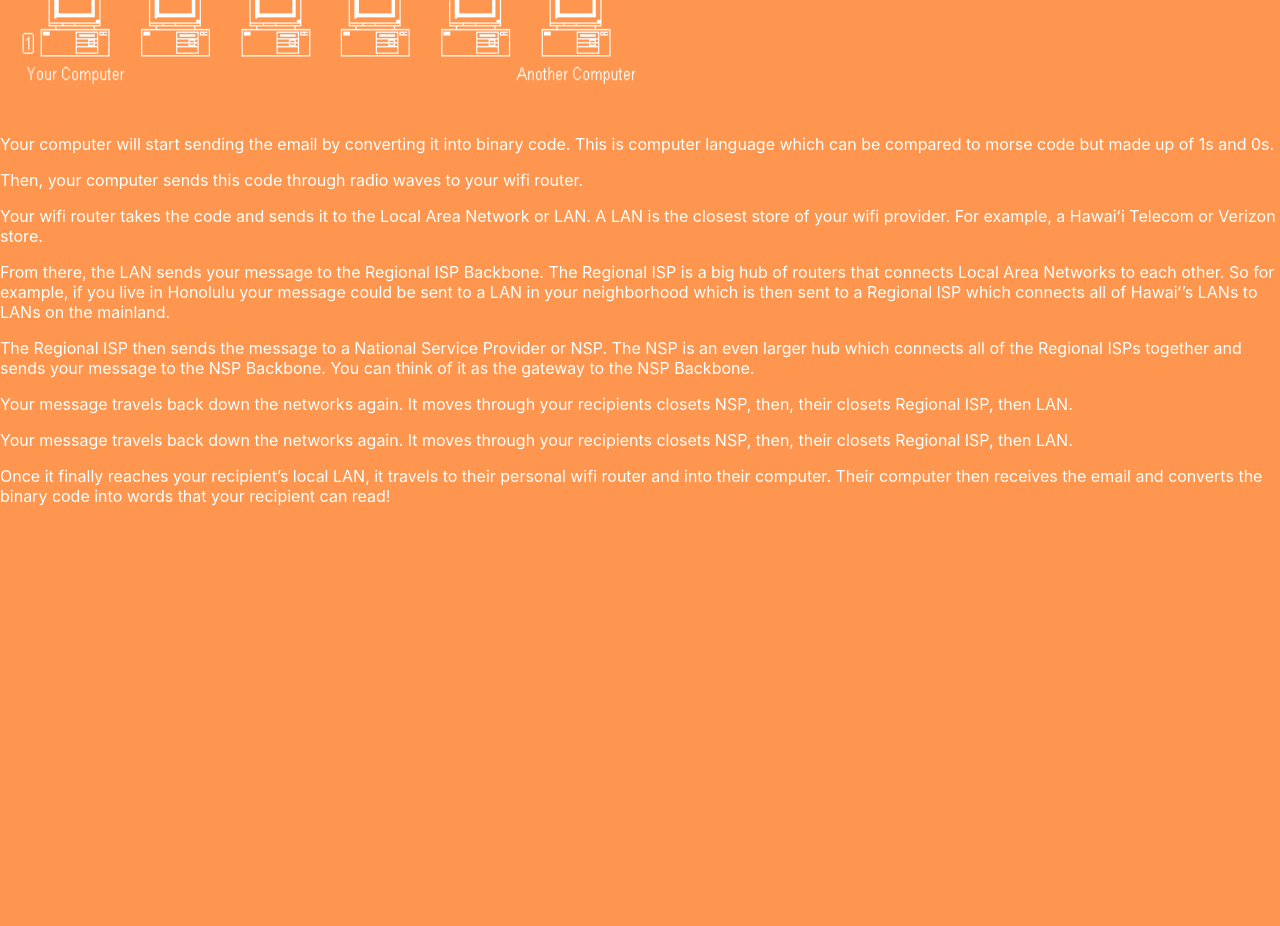
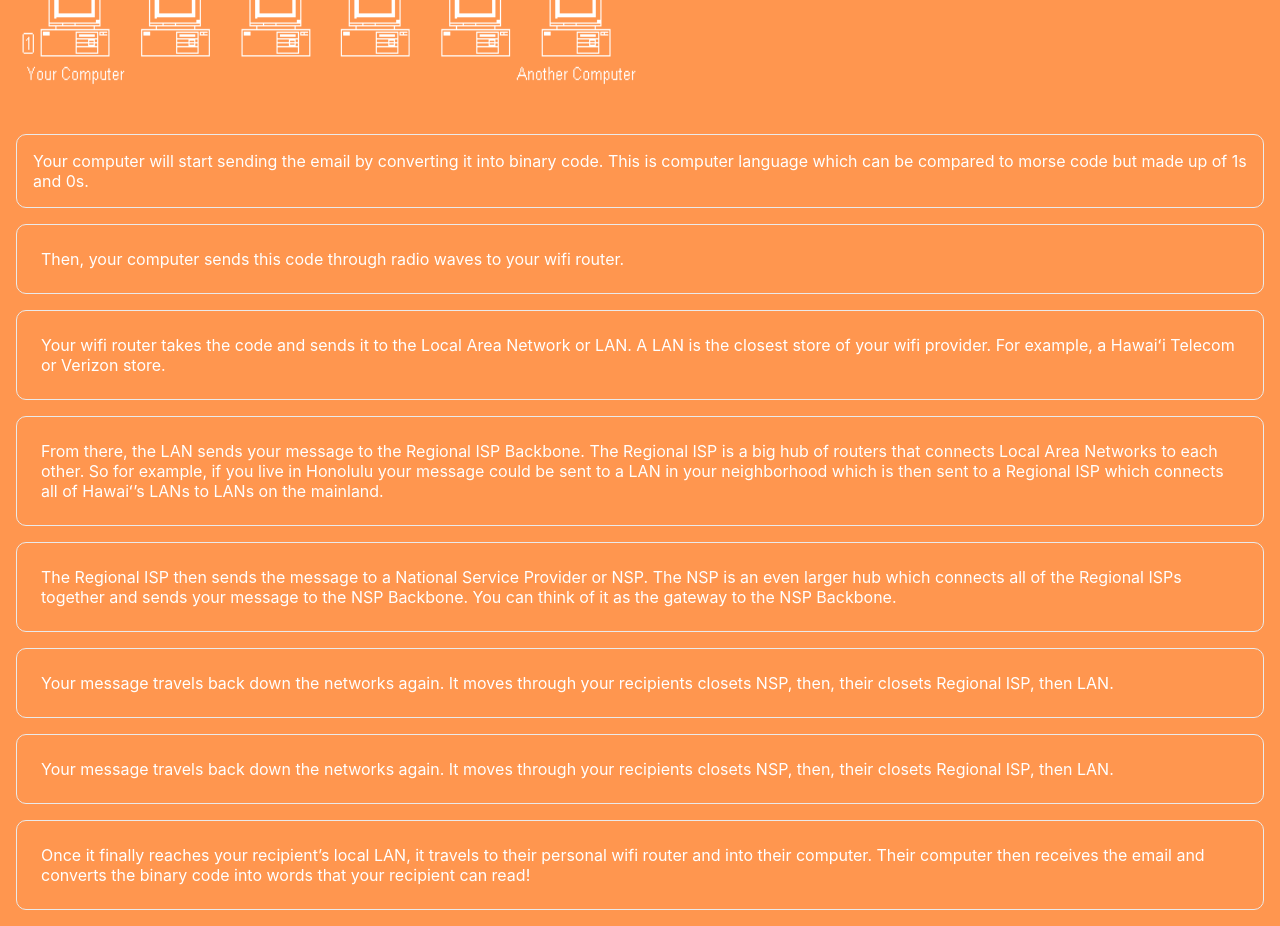
Before and after one commit to HACC2022/SouthShoreCoders, a Next.js app in the folder next-site/: page /internet in a window 1280 px wide. Shown: the part 720-1646 px from the top of the page. Before the commit the page ends 1242 px from the top, so only its background shows below. Built offline with nearby package versions, Linux system fonts and the light colour scheme.

Commit message:
image and boxes

```diff
--- a/next-site/pages/internet.js
+++ b/next-site/pages/internet.js
@@ -11,30 +11,28 @@ export default function Internet() {
       </a>
       <h1 className={styles.title}>How the Internet Works</h1>
       <p className={styles.intro}>Let’s say you’re trying to send an email from your computer to your friend’s computer. Click on each number to see how the information travels from your computer to reach your friends computer through the internet.</p>
-      <Image className="diagram" src={diagram} width="650px" height="450px"/>
+      <Image className={styles.diagram} src={diagram} width="650px" height="450px"/>
+            <p className={styles.boxOne}>Your computer will start sending the email by converting it into binary code. This is computer language which can be compared to morse code but made up of 1s and 0s.</p>
       <div>
-     <p className="boxOne">Your computer will start sending the email by converting it into binary code. This is computer language which can be compared to morse code but made up of 1s and 0s.</p>
-        </div>
-      <div>
-        <p className="boxTwo">Then, your computer sends this code through radio waves to your wifi router.</p>
+        <p className={styles.boxTwo}>Then, your computer sends this code through radio waves to your wifi router.</p>
       </div>
       <div>
-        <p className="boxThree">Your wifi router takes the code and sends it to the Local Area Network or LAN. A LAN is the closest store of your wifi provider. For example, a Hawaiʻi Telecom or Verizon store.</p>
+        <p className={styles.boxThree}>Your wifi router takes the code and sends it to the Local Area Network or LAN. A LAN is the closest store of your wifi provider. For example, a Hawaiʻi Telecom or Verizon store.</p>
       </div>
       <div>
-        <p className="boxFour">From there, the LAN sends your message to the Regional ISP Backbone. The Regional ISP is a big hub of routers that connects Local Area Networks to each other. So for example, if you live in Honolulu your message could be sent to a LAN in your neighborhood which is then sent to a Regional ISP which connects all of Hawaiʻ’s LANs to LANs on the mainland.</p>
+        <p className={styles.boxFour}>From there, the LAN sends your message to the Regional ISP Backbone. The Regional ISP is a big hub of routers that connects Local Area Networks to each other. So for example, if you live in Honolulu your message could be sent to a LAN in your neighborhood which is then sent to a Regional ISP which connects all of Hawaiʻ’s LANs to LANs on the mainland.</p>
       </div>
       <div>
-        <p className="boxFive">The Regional ISP then sends the message to a National Service Provider or NSP. The NSP is an even larger hub which connects all of the Regional ISPs together and sends your message to the NSP Backbone. You can think of it as the gateway to the NSP Backbone.</p>
+        <p className={styles.boxFive}>The Regional ISP then sends the message to a National Service Provider or NSP. The NSP is an even larger hub which connects all of the Regional ISPs together and sends your message to the NSP Backbone. You can think of it as the gateway to the NSP Backbone.</p>
       </div>
       <div>
-        <p className="boxSix">Your message travels back down the networks again. It moves through your recipients closets NSP, then, their closets Regional ISP, then LAN.</p>
+        <p className={styles.boxSix}>Your message travels back down the networks again. It moves through your recipients closets NSP, then, their closets Regional ISP, then LAN.</p>
       </div>
       <div>
-        <p className="boxSeven">Your message travels back down the networks again. It moves through your recipients closets NSP, then, their closets Regional ISP, then LAN.</p>
+        <p className={styles.boxSeven}>Your message travels back down the networks again. It moves through your recipients closets NSP, then, their closets Regional ISP, then LAN.</p>
       </div>
       <div>
-      <p className="boxEight">Once it finally reaches your recipient’s local LAN, it travels to their personal wifi router and into their computer. Their computer then receives the email and converts the binary code into words that your recipient can read!</p>
+      <p className={styles.boxEight}>Once it finally reaches your recipient’s local LAN, it travels to their personal wifi router and into their computer. Their computer then receives the email and converts the binary code into words that your recipient can read!</p>
       </div>
     </>
   )
--- a/next-site/pages/internet.module.css
+++ b/next-site/pages/internet.module.css
@@ -11,9 +11,88 @@
 }
 
 .diagram {
-  margin-left: 10em;
+  display: none;
 }
 
-.box {
-  text-align: center;
+.boxOne {
+  margin: 1rem;
+  padding: 1em;
+  text-align: left;
+  color: inherit;
+  text-decoration: none;
+  border: 1px solid #eaeaea;
+  border-radius: 10px;
+  transition: color 0.15s ease, border-color 0.15s ease;
+
+
 }
+.boxTwo {
+  margin: 1rem;
+  padding: 1.5rem;
+  text-align: left;
+  color: inherit;
+  text-decoration: none;
+  border: 1px solid #eaeaea;
+  border-radius: 10px;
+  transition: color 0.15s ease, border-color 0.15s ease;
+}
+.boxThree {
+  margin: 1rem;
+  padding: 1.5rem;
+  text-align: left;
+  color: inherit;
+  text-decoration: none;
+  border: 1px solid #eaeaea;
+  border-radius: 10px;
+  transition: color 0.15s ease, border-color 0.15s ease;
+}
+.boxFour {
+  margin: 1rem;
+  padding: 1.5rem;
+  text-align: left;
+  color: inherit;
+  text-decoration: none;
+  border: 1px solid #eaeaea;
+  border-radius: 10px;
+  transition: color 0.15s ease, border-color 0.15s ease;
+}
+.boxFive {
+  margin: 1rem;
+  padding: 1.5rem;
+  text-align: left;
+  color: inherit;
+  text-decoration: none;
+  border: 1px solid #eaeaea;
+  border-radius: 10px;
+  transition: color 0.15s ease, border-color 0.15s ease;
+}
+.boxSix {
+  margin: 1rem;
+  padding: 1.5rem;
+  text-align: left;
+  color: inherit;
+  text-decoration: none;
+  border: 1px solid #eaeaea;
+  border-radius: 10px;
+  transition: color 0.15s ease, border-color 0.15s ease;
+}
+.boxSeven {
+  margin: 1rem;
+  padding: 1.5rem;
+  text-align: left;
+  color: inherit;
+  text-decoration: none;
+  border: 1px solid #eaeaea;
+  border-radius: 10px;
+  transition: color 0.15s ease, border-color 0.15s ease;
+}
+.boxEight {
+  margin: 1rem;
+  padding: 1.5rem;
+  text-align: left;
+  color: inherit;
+  text-decoration: none;
+  border: 1px solid #eaeaea;
+  border-radius: 10px;
+  transition: color 0.15s ease, border-color 0.15s ease;
+}
```
